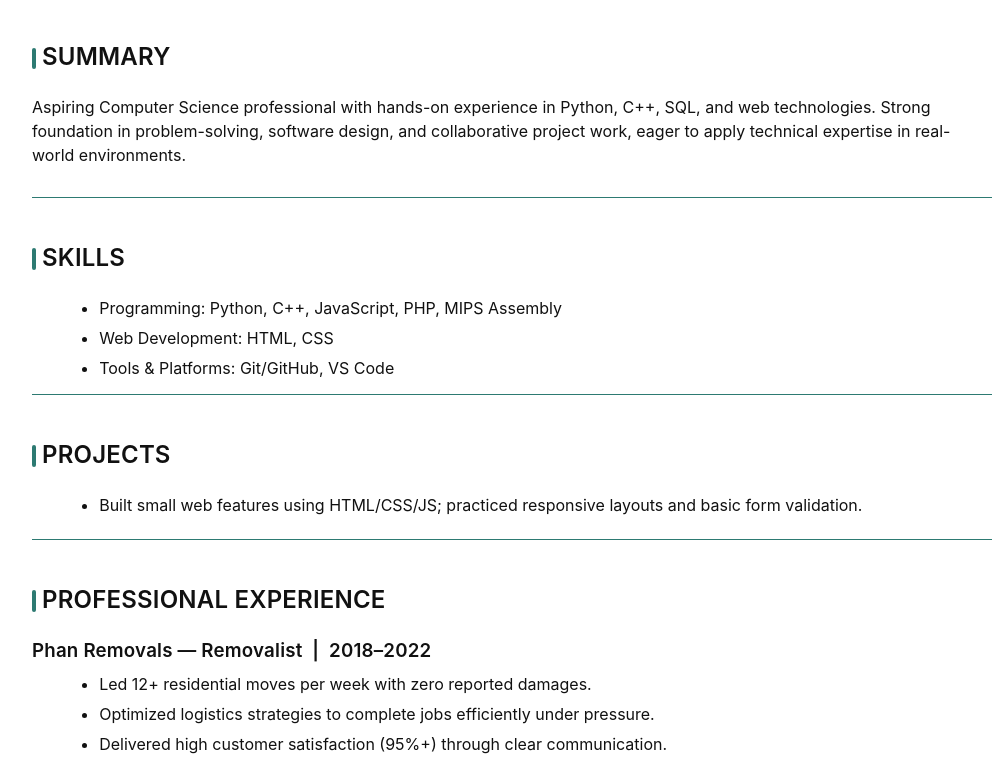
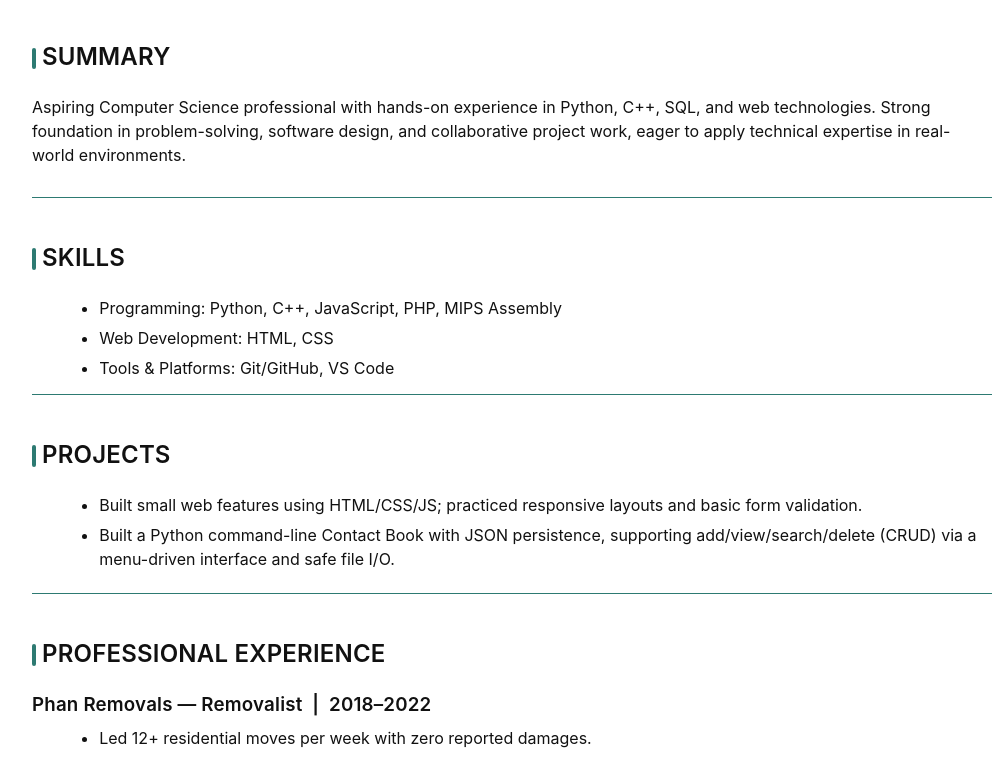
Before and after one commit to aliabbas227/resume, a plain HTML site: page index.html in a window 1280 px wide. Shown: the part 291-1050 px from the top of the page, without its empty margins (128-1135 px from the left). Drawn offline with Linux system fonts and the light colour scheme.

Commit message:
Updated resume

```diff
--- a/index.html
+++ b/index.html
@@ -69,6 +69,7 @@
       <h2>PROJECTS</h2>
       <ul class="experience-list">
         <li>Built small web features using HTML/CSS/JS; practiced responsive layouts and basic form validation.</li>
+        <li>Built a Python command-line Contact Book with JSON persistence, supporting add/view/search/delete (CRUD) via a menu-driven interface and safe file I/O.</li>
         <!-- Add 1–2 more short project bullets here when ready -->
       </ul>
     </section>
```
Also changed, not shown: 1 other file.
